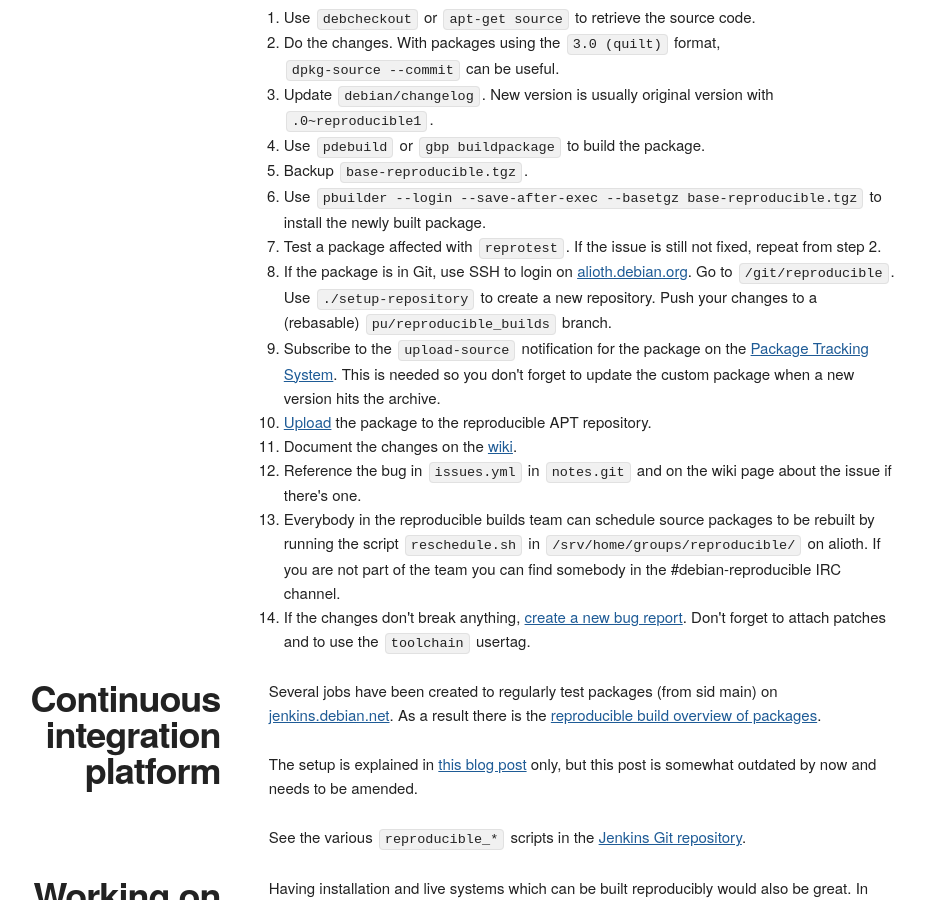
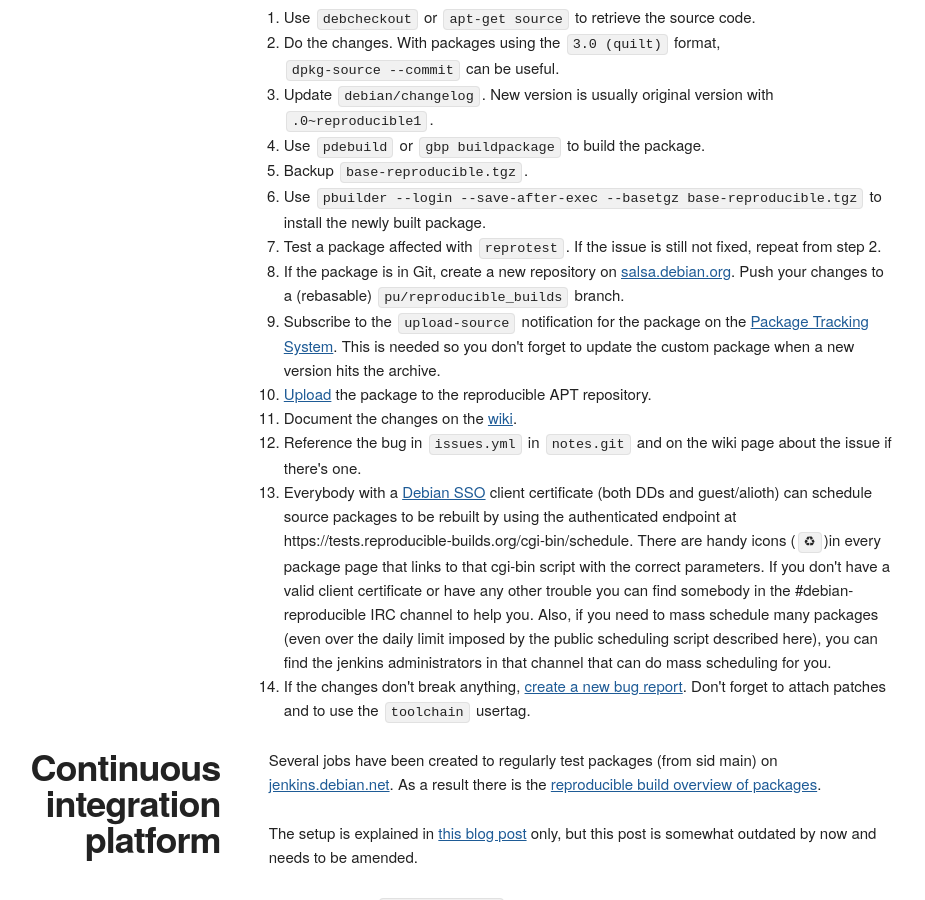
Before and after one commit to prototypefund/reproducible-website, a Jekyll site: the page built from contribute.html, in a window 1280 px wide and 900 px high, scrolled down 3989 px. Shown: the whole window, without its empty margins (224-1149 px from the left). Built offline with Jekyll 4.4.1, drawn with Linux system fonts in a browser that asks for light colours; some web fonts are replaced.

Commit message:
Update the contribute page removing some references from the gone alioth.debian.org
Signed-off-by: Mattia Rizzolo <mattia@debian.org>

```diff
--- a/contribute.html
+++ b/contribute.html
@@ -19,7 +19,7 @@ order: 4
     <ul>
      <li>Subscribe to the <a href="https://lists.alioth.debian.org/mailman/listinfo/reproducible-builds">reproducible-builds@lists.alioth.debian.org mailing list</a> and/or other <a href="https://lists.reproducible-builds.org/">reproducible builds</a> oriented lists.</li>
      <li>Join the <a href="https://webchat.oftc.net/?channels=#reproducible-builds">#reproducible-builds IRC channel on OFTC</a> and possibly <a href="https://webchat.oftc.net/?channels=#debian-reproducible">#debian-reproducible</a> too.</li>
-     <li>You can also subscribe to <a href="https://lists.alioth.debian.org/mailman/listinfo/reproducible-commits">commit notifications</a>.</li>
+     <li>You can also subscribe to <a href="https://lists.reproducible-builds.org/listinfo/rb-commits">commit notifications</a>.</li>
     </ul>
   </div>
 </div>
@@ -309,15 +309,14 @@ ensure a stable file order when creating the source archive. Once applied,
         still not fixed, repeat from step 2.
       </li>
       <li>
-        If the package is in Git, use SSH to login on <a
-        href="https://alioth.debian.org/projects/reproducible/">alioth.debian.org</a>.
-        Go to <code>/git/reproducible</code>. Use
-        <code>./setup-repository</code> to create a new repository. Push your
+        If the package is in Git, create a new repository on <a
+        href="https://salsa.debian.org/reproducible-builds/packages">salsa.debian.org</a>.
+        Push your
         changes to a (rebasable) <code>pu/reproducible_builds</code> branch.
       </li>
       <li>
         Subscribe to the <code>upload-source</code> notification for the
-        package on the <a href="https://packages.qa.debian.org/">Package
+        package on the <a href="https://tracker.debian.org/">Package
         Tracking System</a>. This is needed so you don't forget to update the
         custom package when a new version hits the archive.
       </li>
@@ -335,11 +334,17 @@ ensure a stable file order when creating the source archive. Once applied,
         and on the wiki page about the issue if there's one.
       </li>
       <li>
-        Everybody in the reproducible builds team can schedule source packages
-        to be rebuilt by running the script <code>reschedule.sh</code> in
-        <code>/srv/home/groups/reproducible/</code> on alioth. If you are not
-        part of the team you can find somebody in the #debian-reproducible IRC
-        channel.
+        Everybody with a <a href="https://sso.debian.org">Debian SSO</a> client
+        certificate (both DDs and guest/alioth) can schedule source packages
+        to be rebuilt by using the authenticated endpoint at
+        https://tests.reproducible-builds.org/cgi-bin/schedule.  There are handy
+        icons (<code>♻</code>)in every package page that links to that cgi-bin
+        script with the correct parameters.
+        If you don't have a valid client certificate or have any other trouble
+        you can find somebody in the #debian-reproducible IRC channel to help you.
+        Also, if you need to mass schedule many packages (even over the daily limit
+        imposed by the public scheduling script described here), you can find
+        the jenkins administrators in that channel that can do mass scheduling for you.
       </li>
       <li>
         If the changes don't break anything,  <a
```
